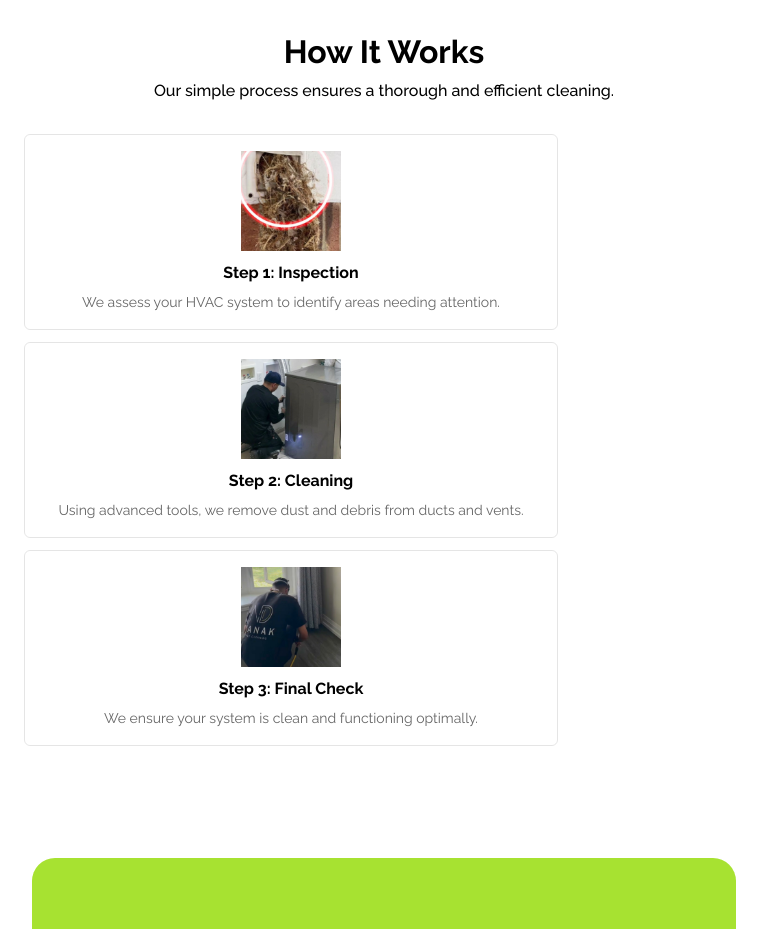
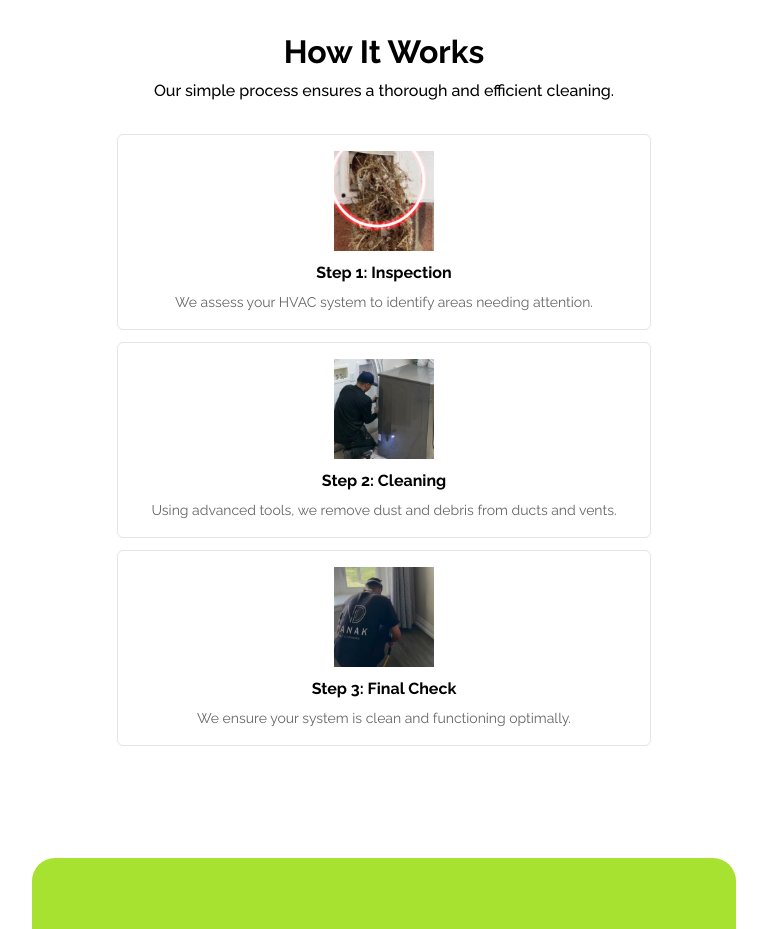
Before and after one commit to ayuktha63/nanak, a Next.js app: page / in a window 768 px wide. Shown: the part 3020-3949 px from the top of the page. Built offline with nearby package versions, Linux system fonts and the light colour scheme.

Commit message:
how it works to center align

```diff
--- a/src/app/how-it-works.css
+++ b/src/app/how-it-works.css
@@ -118,7 +118,6 @@
     height: 60px;
   }
 }
-
 /* Tablet Portrait (768px - 991px) */
 @media (min-width: 768px) and (max-width: 991px) and (orientation: portrait) {
   :root {
@@ -137,12 +136,14 @@
   .how-it-works-container {
     flex-direction: column;
     gap: var(--primary-gap);
+    align-items: center; /* Added to center boxes horizontally */
   }
 
   .how-it-works-step {
     flex: 1 1 100%;
     padding: 1rem;
-    max-width: 500px;
+    max-width: 500px; /* Already set, keeps boxes from stretching too wide */
+    width: 100%; /* Ensures consistent width */
   }
 
   .how-it-works-image-container {
```
